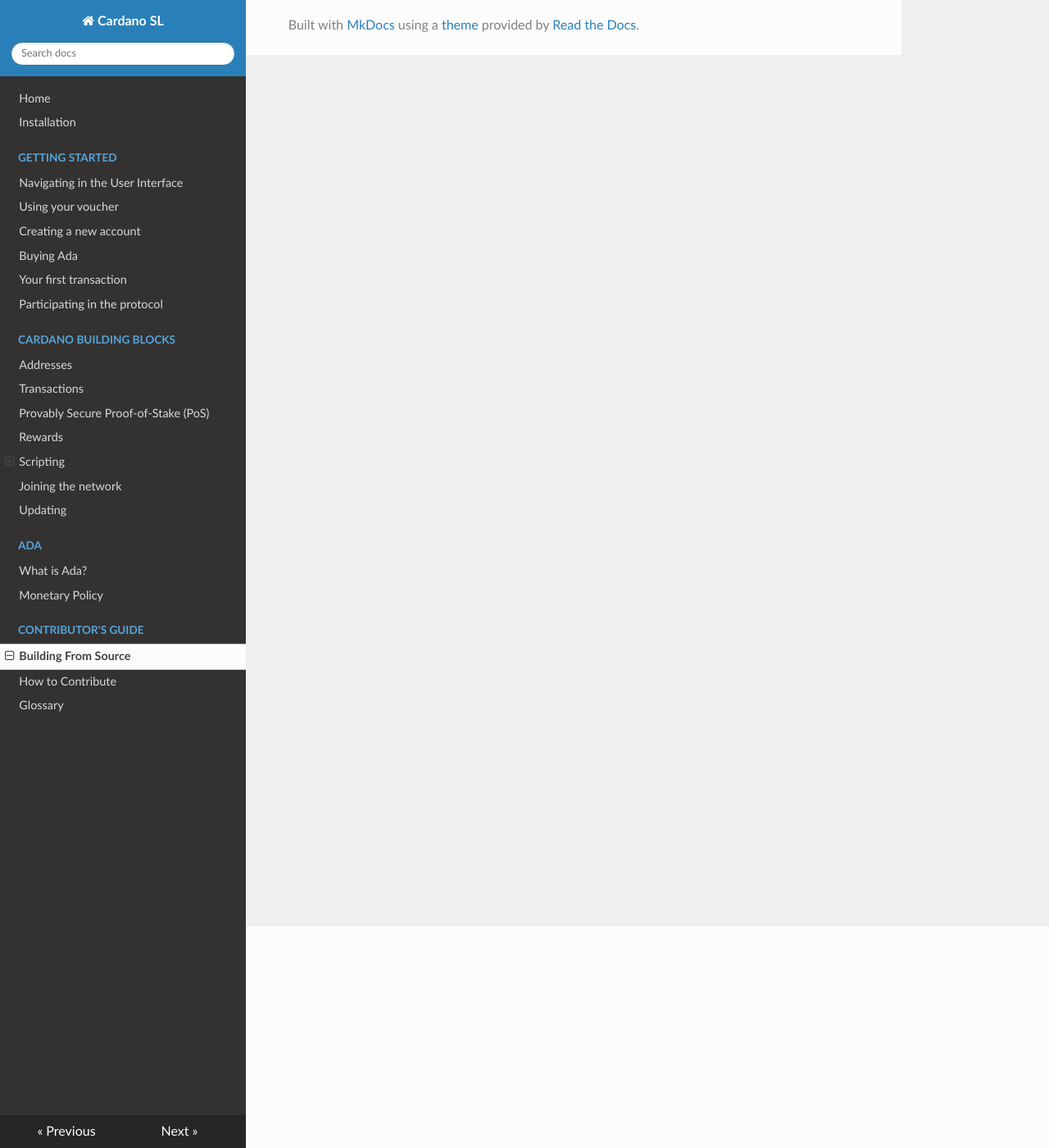
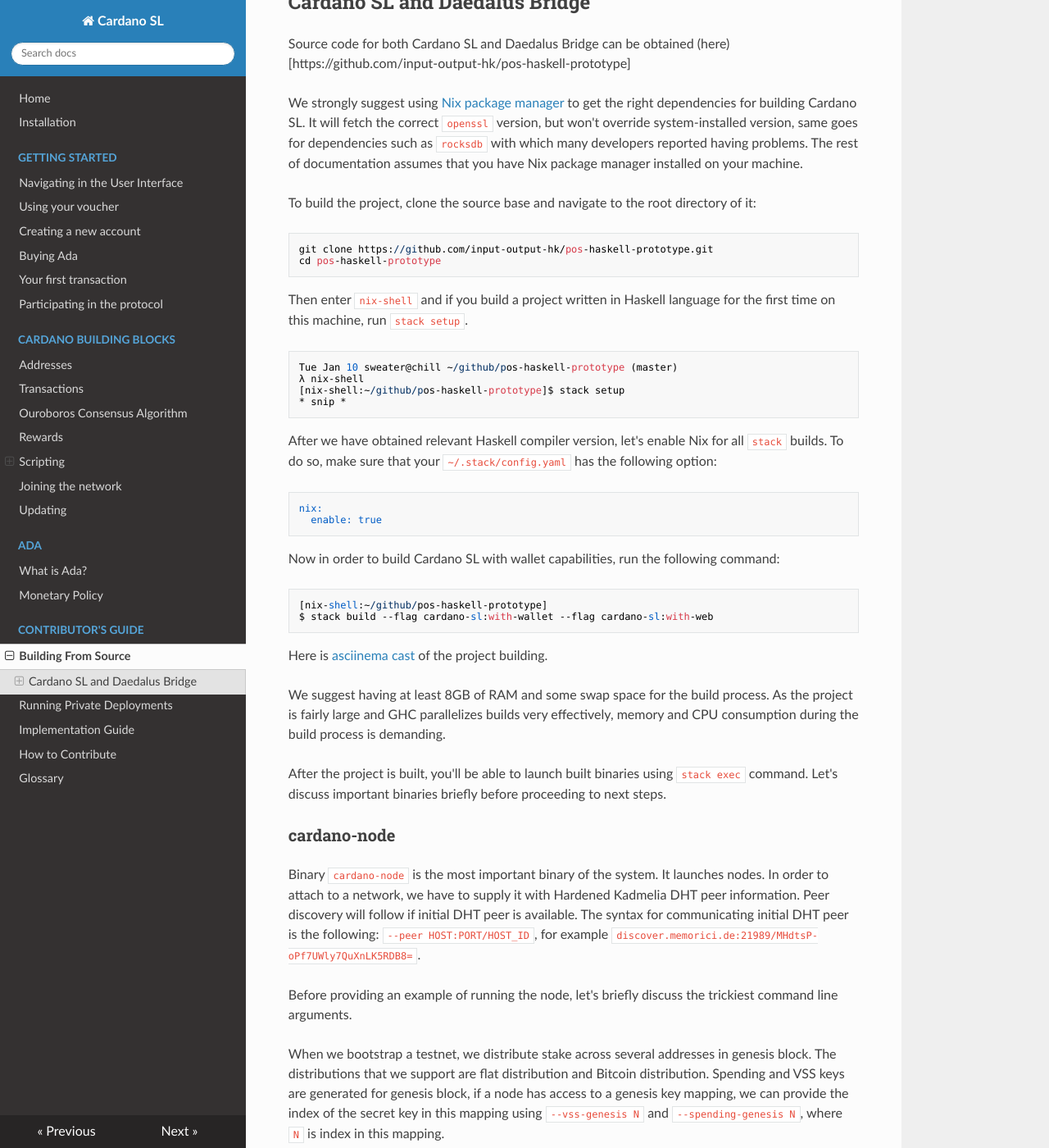
Before and after one commit to input-output-hk/cardano-docs, an MkDocs documentation site: the page built from docs/for-contributors/building-from-source.md, in a window 1280 px wide and 1400 px high, scrolled down 270 px. Shown: the whole window at 82% size. Built offline with MkDocs 1.6.1, drawn with Linux system fonts in a browser that asks for light colours; nearby versions of some CDN libraries; old or Windows-style settings are respelled for this version of MkDocs; some of the changed text lies outside the part shown.

Commit message:
For contributors

````diff
--- a/docs/for-contributors/building-from-source.md
+++ b/docs/for-contributors/building-from-source.md
@@ -2,4 +2,112 @@
 
 [//]: # (<2017-01-15>)
 
+Cardano SL consists of a collection of binaries that constitutes
+backend, a PureScript API for the Electron-based wallet and the
+Electron-based wallet called “Daedalus”. You can read more about design
+and architecture of Cardano SL in the [Implementation
+Guide](/for-contributors/implementation.md).
+
+## Cardano SL and Daedalus Bridge
+
+Source code for both Cardano SL and Daedalus Bridge can be obtained
+(here)[https://github.com/input-output-hk/pos-haskell-prototype]
+
+We strongly suggest using [Nix package
+manager](https://nixos.org/nix/download.html) to get the right
+dependencies for building Cardano SL. It will fetch the correct
+`openssl` version, but won't override system-installed version, same
+goes for dependencies such as `rocksdb` with which many developers
+reported having problems. The rest of documentation assumes that you
+have Nix package manager installed on your machine.
+
+To build the project, clone the source base and navigate to the root
+directory of it:
+
+```
+git clone https://github.com/input-output-hk/pos-haskell-prototype.git
+cd pos-haskell-prototype
+```
+
+Then enter `nix-shell` and if you build a project written in Haskell
+language for the first time on this machine, run `stack setup`.
+
+```
+Tue Jan 10 sweater@chill ~/github/pos-haskell-prototype (master)
+λ nix-shell
+[nix-shell:~/github/pos-haskell-prototype]$ stack setup
+* snip *
+```
+
+After we have obtained relevant Haskell compiler version, let's enable
+Nix for all `stack` builds. To do so, make sure that your
+`~/.stack/config.yaml` has the following option:
+
+```
+nix:
+  enable: true
+```
+
+Now in order to build Cardano SL with wallet capabilities, run the
+following command:
+
+```
+[nix-shell:~/github/pos-haskell-prototype]
+$ stack build --flag cardano-sl:with-wallet --flag cardano-sl:with-web
+```
+
+Here is [asciinema
+cast](http://asciinema.org/a/47vbdch8srbhf3j5kta7j9bov) of the project building.
+
+We suggest having at least 8GB of RAM and some swap space for the build
+process. As the project is fairly large and GHC parallelizes builds very
+effectively, memory and CPU consumption during the build process is
+demanding.
+
+After the project is built, you'll be able to launch built binaries
+using `stack exec` command. Let's discuss important binaries briefly
+before proceeding to next steps.
+
+### cardano-node
+
+Binary `cardano-node` is the most important binary of the system. It
+launches nodes. In order to attach to a network, we have to supply it
+with Hardened Kadmelia DHT peer information. Peer discovery will follow
+if initial DHT peer is available. The syntax for communicating initial
+DHT peer is the following: `--peer HOST:PORT/HOST_ID`, for example
+`discover.memorici.de:21989/MHdtsP-oPf7UWly7QuXnLK5RDB8=`.
+
+[//]: # (TODO: Actually put a small dev-only net with a discoverable)
+[//]: # (peers which will send a recruitment propsal message to people)
+[//]: # (who bothered to build the system from scratch in the early days)
+[//]: # (of testnet release)
+
+Before providing an example of running the node, let's briefly discuss
+the trickiest command line arguments.
+
+When we bootstrap a testnet, we distribute stake across several
+addresses in genesis block. The distributions that we support are flat
+distribution and Bitcoin distribution. Spending and VSS keys are
+generated for genesis block, if a node has access to a genesis key
+mapping, we can provide the index of the secret key in this mapping
+using `--vss-genesis N` and `--spending-genesis N`, where `N` is index
+in this mapping.
+
+Example of a local invoaction connecting to HostID
+`MHdtsP-oPf7UWly007QuXnLK5RD=`:
+
+```
+stack exec cardano-node -- \
+  --port 3002 \
+  --db-path run/node-db2 \
+  --vss-genesis 2 --spending-genesis 2 \
+  --peer 127.0.0.1:3000/MHdtsP-oPf7UWly007QuXnLK5RD= \
+  --json-log=logs/2017-01-10_035413/node2.json \
+  --logs-prefix logs/2017-01-10_035413 \
+  --log-config logs/2017-01-10_035413/conf/node2.log.yaml \
+  --flat-distr "(3, 100000)"
+```
+
+### cardano-smart-gen
+
 _Pending_
--- a/mkdocs.yml
+++ b/mkdocs.yml
@@ -31,7 +31,7 @@
         # Explain the concept and the contruction of a transaction
         - Transactions: cardano/transactions.md
         # Explain (briefly) and link to PoS, and why it's important
-        - Provably Secure Proof-of-Stake (PoS): cardano/proof-of-stake.md
+        - Ouroboros Consensus Algorithm: cardano/proof-of-stake.md
         # Explain the reward system
         - Rewards: cardano/rewards.md
         # Menu for Plutus
@@ -56,6 +56,10 @@
     - Contributor's Guide:
         # Explain how to build the entire stack from source
         - Building From Source: for-contributors/building-from-source.md
+        # How to run the network using EC2
+        - Running Private Deployments: for-contributors/deployment.md
+        # Actualizezd “Implementation Guide to Cardano SL”, ported to Markdown
+        - Implementation Guide: for-contributors/implementation.md
         # Talk about ways to contribute
         - How to Contribute: for-contributors/guide.md
     # Definitions of all terms used in the documentation
````
